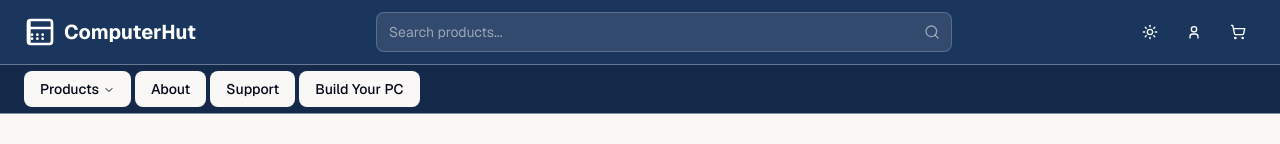
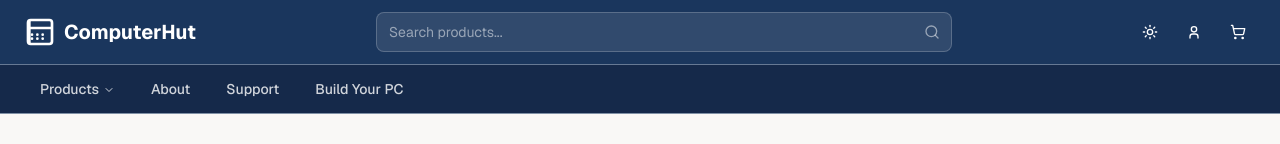
Before and after one commit to Ryiro/chut-test, a Next.js app: page /products in a window 1280 px wide. Shown: the top 144 px of the page. Built offline with nearby package versions, Linux system fonts and the light colour scheme; no server answers; the database is empty.

Commit message:
UI changes homepage

```diff
--- a/app/globals.css
+++ b/app/globals.css
@@ -43,6 +43,55 @@
   --radius-md: calc(var(--radius) - 2px);
   --radius-lg: var(--radius);
   --radius-xl: calc(var(--radius) + 4px);
+}
+
+@tailwind utilities;
+
+@layer base {
+  :root {
+    --background: 0 0% 100%;
+    --foreground: 224 71.4% 4.1%;
+    --card: 0 0% 100%;
+    --card-foreground: 224 71.4% 4.1%;
+    --popover: 0 0% 100%;
+    --popover-foreground: 224 71.4% 4.1%;
+    --primary: 220.9 39.3% 11%;
+    --primary-foreground: 210 20% 98%;
+    --secondary: 220 14.3% 95.9%;
+    --secondary-foreground: 220.9 39.3% 11%;
+    --muted: 220 14.3% 95.9%;
+    --muted-foreground: 220 8.9% 46.1%;
+    --accent: 220 14.3% 95.9%;
+    --accent-foreground: 220.9 39.3% 11%;
+    --destructive: 0 84.2% 60.2%;
+    --destructive-foreground: 210 20% 98%;
+    --border: 220 13% 91%;
+    --input: 220 13% 91%;
+    --ring: 224 71.4% 4.1%;
+    --radius: 0.5rem;
+  }
+
+  .dark {
+    --background: 224 71.4% 4.1%;
+    --foreground: 210 20% 98%;
+    --card: 224 71.4% 4.1%;
+    --card-foreground: 210 20% 98%;
+    --popover: 224 71.4% 4.1%;
+    --popover-foreground: 210 20% 98%;
+    --primary: 210 20% 98%;
+    --primary-foreground: 220.9 39.3% 11%;
+    --secondary: 215 27.9% 16.9%;
+    --secondary-foreground: 210 20% 98%;
+    --muted: 215 27.9% 16.9%;
+    --muted-foreground: 217.9 10.6% 64.9%;
+    --accent: 215 27.9% 16.9%;
+    --accent-foreground: 210 20% 98%;
+    --destructive: 0 62.8% 30.6%;
+    --destructive-foreground: 210 20% 98%;
+    --border: 215 27.9% 16.9%;
+    --input: 215 27.9% 16.9%;
+    --ring: 216 12.2% 83.9%;
+  }
 }
 
 :root {
@@ -138,3 +187,23 @@
 .spec-fields-grid {
   @apply grid grid-cols-1 md:grid-cols-2 gap-4;
 }
+
+/* Custom Navigation Menu Styles */
+.nav-menu-link {
+  @apply text-white/80 hover:text-white transition-colors px-4 py-2 text-sm font-medium;
+  position: relative;
+}
+
+.nav-menu-link:after {
+  content: '';
+  position: absolute;
+  right: 0;
+  top: 20%;
+  height: 60%;
+  width: 1px;
+  background-color: rgba(255, 255, 255, 0.2);
+}
+
+.nav-menu-link:last-child:after {
+  display: none;
+}
--- a/components/layout/Header.tsx
+++ b/components/layout/Header.tsx
@@ -13,7 +13,7 @@ import {
   NavigationMenuLink,
   NavigationMenuList,
   NavigationMenuTrigger,
-  navigationMenuTriggerStyle,
+  // navigationMenuTriggerStyle,
 } from "@/components/ui/navigation-menu"
 
 export default function Header() {
@@ -225,7 +225,7 @@ export default function Header() {
           <NavigationMenu className="hidden md:flex h-12">
             <NavigationMenuList>
               <NavigationMenuItem>
-                <NavigationMenuTrigger>Products</NavigationMenuTrigger>
+                <NavigationMenuTrigger className="bg-transparent hover:bg-transparent text-white/80 hover:text-white">Products</NavigationMenuTrigger>
                 <NavigationMenuContent>
                   <div className="grid gap-3 p-4 w-[400px]">
                     <div className="grid grid-cols-2 gap-4">
@@ -270,7 +270,7 @@ export default function Header() {
 
               <NavigationMenuItem>
                 <Link href="/about" legacyBehavior passHref>
-                  <NavigationMenuLink className={navigationMenuTriggerStyle()}>
+                  <NavigationMenuLink className="nav-menu-link">
                     About
                   </NavigationMenuLink>
                 </Link>
@@ -278,7 +278,7 @@ export default function Header() {
 
               <NavigationMenuItem>
                 <Link href="/support" legacyBehavior passHref>
-                  <NavigationMenuLink className={navigationMenuTriggerStyle()}>
+                  <NavigationMenuLink className="nav-menu-link">
                     Support
                   </NavigationMenuLink>
                 </Link>
@@ -286,7 +286,7 @@ export default function Header() {
 
               <NavigationMenuItem>
                 <Link href="/custom-build" legacyBehavior passHref>
-                  <NavigationMenuLink className={navigationMenuTriggerStyle()}>
+                  <NavigationMenuLink className="nav-menu-link">
                     Build Your PC
                   </NavigationMenuLink>
                 </Link>
```
